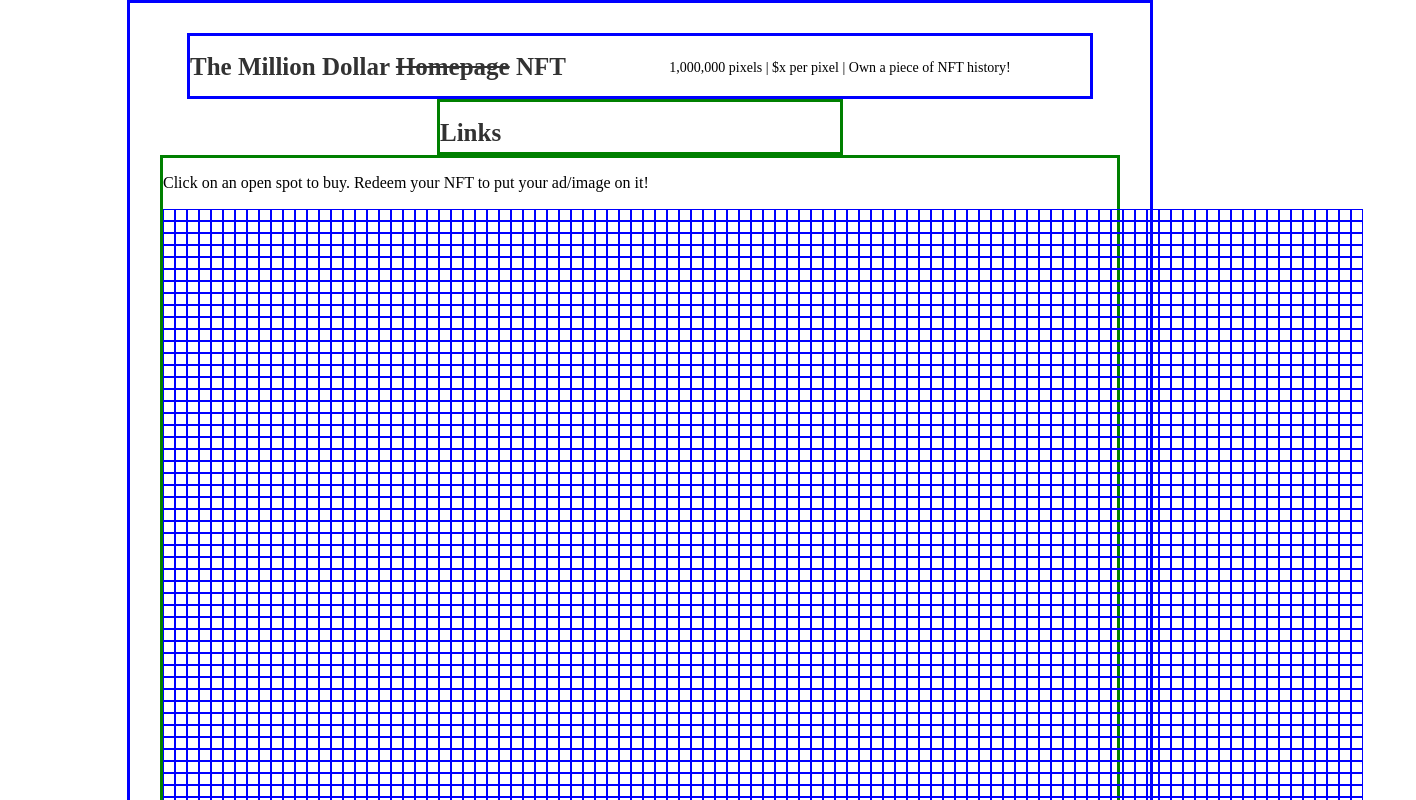
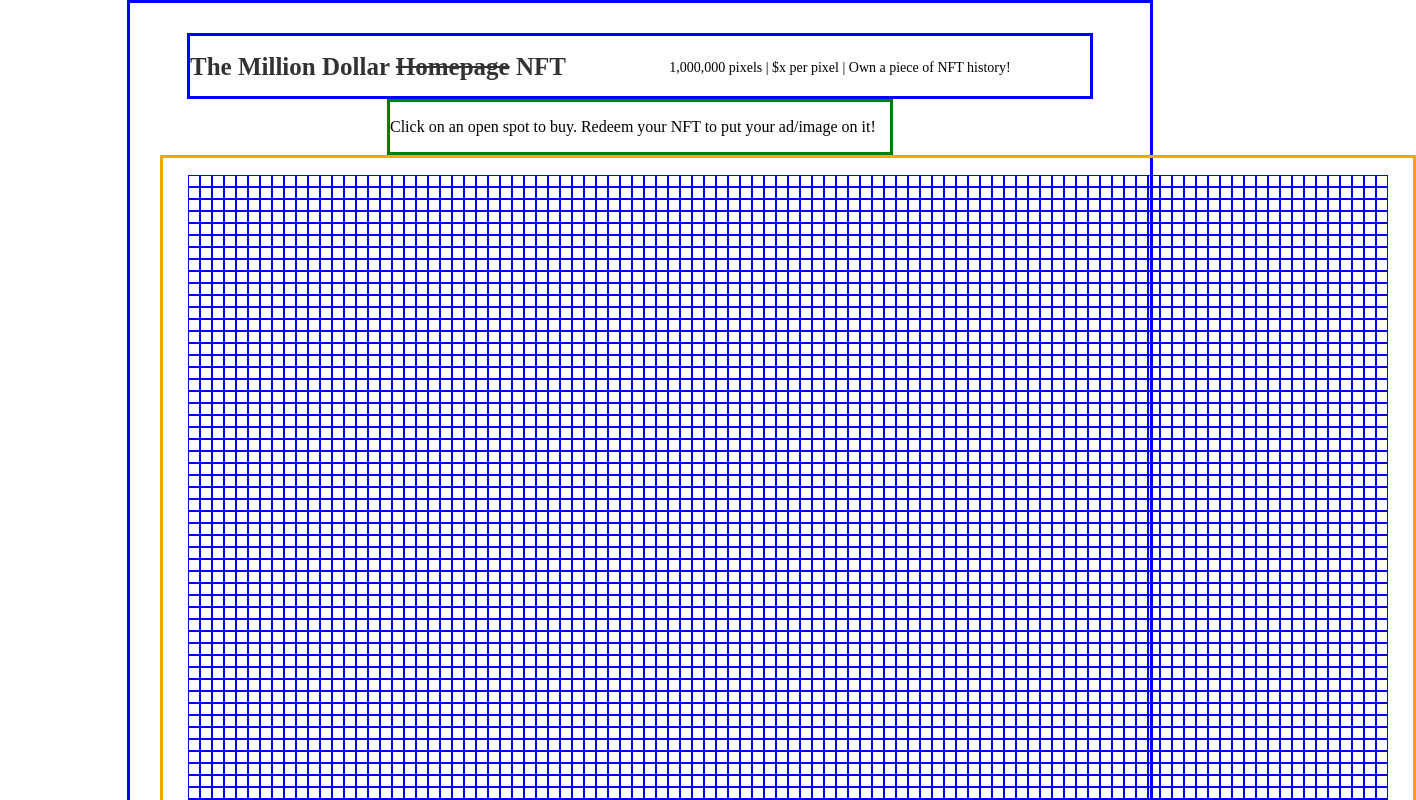
Before and after one commit to Alex-Neo-Projects/Million-Dollar-NFT, a React (Create React App) app in the folder frontend/: page / in a window 1280 px wide. Shown: the top 800 px of the page, 1416 px wide, since content can reach past the window. Built offline with nearby package versions, Linux system fonts and the light colour scheme; the HTML template or start-up script is replaced by a standard one.

Commit message:
centering containers

```diff
--- a/frontend/src/App.css
+++ b/frontend/src/App.css
@@ -3,8 +3,7 @@
 .container {
   margin: 0 auto;
   width: 1300px;
-  height: 1400px;
-  /* padding: 30px; */
+  height: auto;
   border: 3px solid blue;
 }
 
@@ -37,30 +36,37 @@
 /* Nav Links Container */
 .nav-links{
   margin: 0 auto;
-  width: 400px;
+  width: 500px;
   height: 50px;
   border: 3px solid green;
 }
 
 /* Ad Space Container */
 .ad{
-  /* margin: 0px auto; */
-  width: auto;
-  height: 1250px;
-  border: 3px solid green;
+  width: 1250px;
+  height: auto;
+  margin: 0 auto;
+  display: flex;
+  border: 3px solid orange;
+}
+
+.ad-collection{
+  margin: 0 auto;
+  display: inline-flex;
 }
 
 .gridContainer {
   display: grid;
   grid-template-columns: repeat(1000, 1fr);
+  display: inline-table;
 }
 
 .cell {
   width: 10px;
   height: 10px;
-  border: #0000ff 0.25px solid;
   margin: 0;
   padding:0;
+  border: #0000ff 0.25px solid;
 }
 
 /* Fonts */
--- a/frontend/src/App.js
+++ b/frontend/src/App.js
@@ -21,12 +21,13 @@
       </div>
 
       <div className="nav-links">
-        <h1> Links </h1>
+        <p>Click on an open spot to buy. Redeem your NFT to put your ad/image on it!</p>
       </div>
 
       <div className="ad">
-        <p>Click on an open spot to buy. Redeem your NFT to put your ad/image on it!</p>
+        <div className="ad-collection">
           <h1>{rows}</h1>
+        </div>
       </div>
 
     </div>
```
